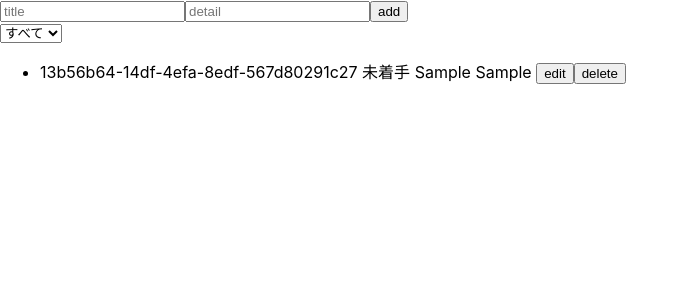
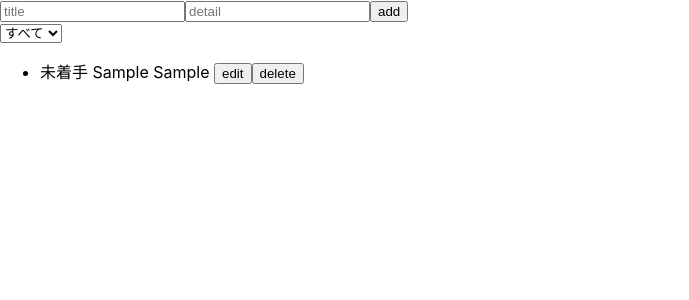
Before and after one commit to momoiro-chain/todo-list_middle, a React (Create React App) app: page / in a window 1280 px wide. Both pictures are taken after typing "Sample", "Sample" into the empty fields and a click on the button "add". Shown: the top 300 px of the page, without its empty margins (0-689 px from the left). Built offline with nearby package versions, Linux system fonts and the light colour scheme.

Commit message:
todoに表示されていたuuidを削除。編集時のプルダウンから「すべて」を削除

```diff
--- a/src/App.tsx
+++ b/src/App.tsx
@@ -73,10 +73,8 @@ function App() {
       case "complete":
         setCurrentTodo({ ...currentTodo, progress: "完了" });
         break;
-      }
+    }
   };
-
-
 
   const handleUpdateTodo = (id: string, updatedTodo: todo) => {
     const updatedItem = todoList.map((todo) => {
@@ -136,7 +134,6 @@ function App() {
             onChange={handleEditDetailChange}
           />
           <select onChange={handleEditProgressChange}>
-            <option value="all">すべて</option>
             <option value="notStarted">未着手</option>
             <option value="inProgress">進行中</option>
             <option value="complete">完了</option>
@@ -174,7 +171,7 @@ function App() {
         {selectedList.map((todo) => {
           return (
             <li key={todo.id}>
-              {todo.id} {todo.progress} {todo.title} {todo.detail}{" "}
+              {todo.progress} {todo.title} {todo.detail}{" "}
               <button onClick={() => onClickEdit(todo)}>edit</button>
               <button onClick={() => onClickDelete(todo.id)}>delete</button>
             </li>
```
